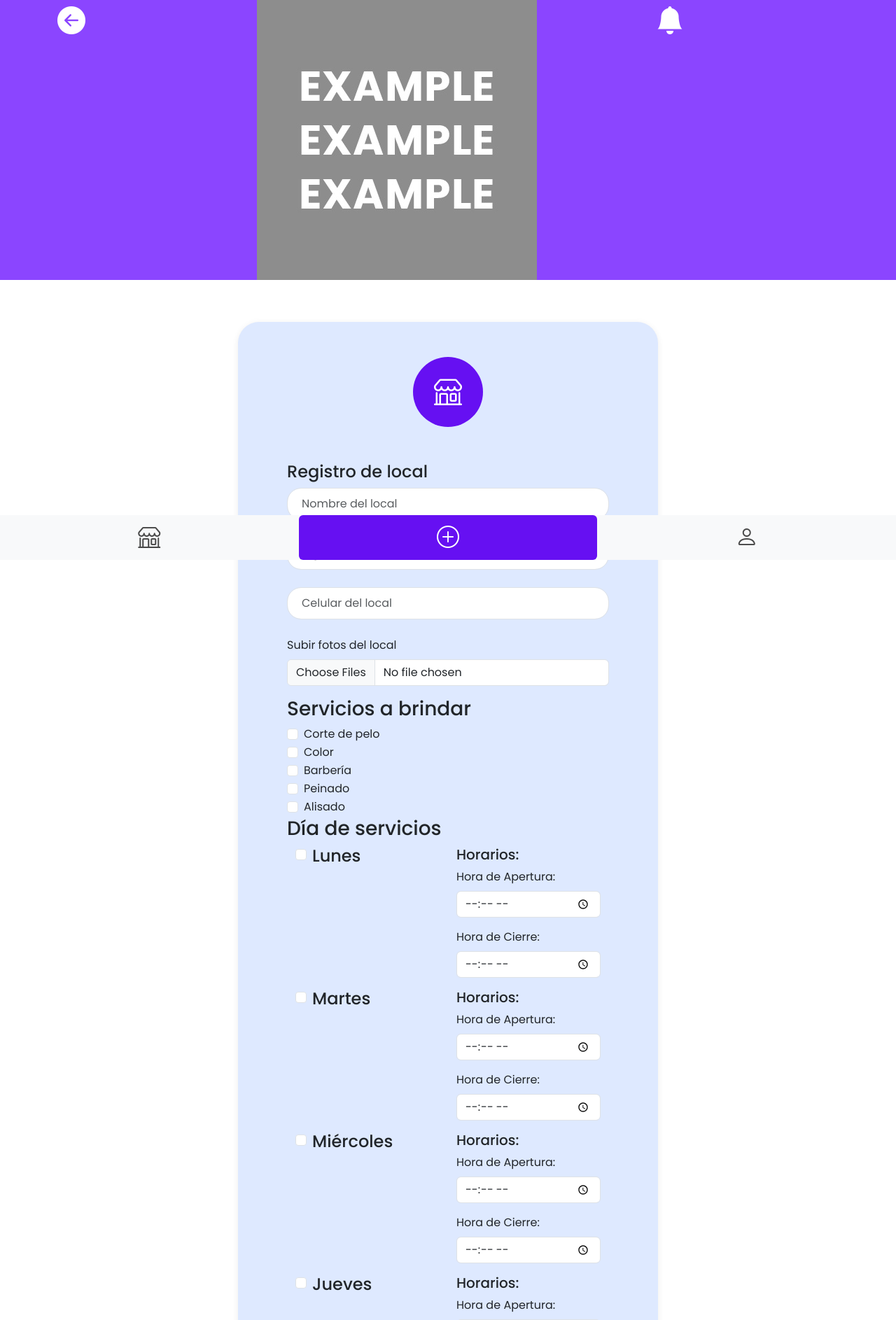
After one commit to juan481/PeluqTurn, a PHP site: page /subirlocal.html in a window 1280 px wide. The commit adds this page. Shown: the top 1886 px of the page at 70% size. Run offline with PHP 8.4, Linux system fonts and the light colour scheme.

Commit message:
Creacion de página para local - Admin

```diff
--- a/style.css
+++ b/style.css
@@ -7,6 +7,10 @@
             padding: 10px;
           }
 
+        header {
+            background-color: #8b45ff;
+
+          }
 
 
         /* Cambiar el color del ícono en el enlace activo */
--- /dev/null
+++ b/subirlocal.html
@@ -0,0 +1,312 @@
+<!DOCTYPE html>
+<html lang="en">
+<head>
+    <meta charset="UTF-8">
+    <meta name="viewport" content="width=device-width, initial-scale=1.0">
+    <link href="https://cdn.jsdelivr.net/npm/bootstrap@5.3.1/dist/css/bootstrap.min.css" rel="stylesheet" integrity="sha384-4bw+/aepP/YC94hEpVNVgiZdgIC5+VKNBQNGCHeKRQN+PtmoHDEXuppvnDJzQIu9" crossorigin="anonymous">
+    <script src="https://cdn.jsdelivr.net/npm/bootstrap@5.3.1/dist/js/bootstrap.bundle.min.js" integrity="sha384-HwwvtgBNo3bZJJLYd8oVXjrBZt8cqVSpeBNS5n7C8IVInixGAoxmnlMuBnhbgrkm" crossorigin="anonymous"></script>
+    <link rel="stylesheet" href="https://cdn.jsdelivr.net/npm/bootstrap-icons@1.10.5/font/bootstrap-icons.css">
+    <link rel="stylesheet" href="style.css">
+    <link rel="preconnect" href="https://fonts.googleapis.com">
+    <link rel="preconnect" href="https://fonts.gstatic.com" crossorigin>
+    <link href="https://fonts.googleapis.com/css2?family=Poppins:wght@100;400;500;700&display=swap" rel="stylesheet">
+
+    <title>Menu</title>
+</head>
+<body>
+    <header>
+        <!-- Botón volver -->
+        <div class="container">
+            <div class="row">
+              <div class="col">
+                <i class="bi bi-arrow-left-circle-fill fs-1 text-white"></i>
+              </div>
+              <div class="col-6">
+                <!-- Aquí puedes colocar tu logotipo -->
+                <img src="imagen/login.jpg" alt="Logo" class="img-fluid">
+              </div>
+              <div class="col">
+                <i class="bi bi-bell-fill fs-1 text-white float-right"></i>
+              </div>
+            </div>
+          </div>
+
+        <!-- Fin de botón volver -->
+
+                    </div>
+                </div>
+            </div>
+        </header>
+
+    <main>
+        <!-- Inicio del cuerpo de la web -->
+        <!-- Inicio del locales -->
+        <div class="registration-form">
+            <form>
+                <div class="form-icon">
+                    <span><i class="bi bi-shop"></i></span>
+                </div>
+                <h4 class="text">Registro de local</h4>
+                <div class="form-group">
+                    <input type="text" class="form-control item text-center-inline" id="local" placeholder="Nombre del local">
+                </div>
+                <div class="form-group text-center">
+                    <input type="text" class="form-control item text-center-inline" id="ubicacion" placeholder="Ingresar dirección">
+                </div>
+                <div class="form-group text-center">
+                    <input type="text" class="form-control item text-center-inline" id="phone-number" placeholder="Celular del local">
+                </div>
+                <div class="mb-3">
+                    <label for="formFileMultiple" class="form-label">Subir fotos del local</label>
+                    <input class="form-control" type="file" id="formFileMultiple" multiple>
+                  </div>
+
+
+                <h3>Servicios a brindar</h3>
+
+                <div class="form-check form-check">
+                    <input class="form-check-input" type="checkbox" value="" id="defaultCheck1">
+                    <label class="form-check-label" for="defaultCheck1">
+                      Corte de pelo </label>
+                  </div>
+
+                  <div class="form-check form-check">
+                    <input class="form-check-input" type="checkbox" value="" id="defaultCheck1">
+                    <label class="form-check-label" for="defaultCheck1">
+                      Color </label>
+                  </div>
+
+                  <div class="form-check form-check">
+                    <input class="form-check-input" type="checkbox" value="" id="defaultCheck1">
+                    <label class="form-check-label" for="defaultCheck1">
+                      Barbería </label>
+                  </div>
+                  <div class="form-check form-check">
+                    <input class="form-check-input" type="checkbox" value="" id="defaultCheck1">
+                    <label class="form-check-label" for="defaultCheck1">
+                     Peinado </label>
+                  </div>
+                  <div class="form-check form-check">
+                    <input class="form-check-input" type="checkbox" value="" id="defaultCheck1">
+                    <label class="form-check-label" for="defaultCheck1">
+                     Alisado </label>
+                  </div>
+
+                  <h3>Día de servicios</h3>
+
+                  <div class="container">
+
+                    <div class="row">
+                        <!-- Columna de Selección de Días -->
+                        <div class="col-md-6">
+                          <div class="form-check">
+                            <input class="form-check-input" type="checkbox" id="lunes">
+                            <label class="form-check-label" for="lunes">
+                              <h4>Lunes </h4>
+                            </label>
+                          </div>
+                          <!-- Puedes agregar más días de la semana aquí -->
+                        </div>
+
+                        <!-- Columna de Selección de Horarios -->
+                        <div class="col-md-6">
+                          <h5>Horarios:</h5>
+                          <div class="mb-3">
+                            <label for="horaApertura" class="form-label">Hora de Apertura:</label>
+                            <input type="time" class="form-control" id="horaApertura" name="horaApertura">
+                          </div>
+
+                          <div class="mb-3">
+                            <label for="horaCierre" class="form-label">Hora de Cierre:</label>
+                            <input type="time" class="form-control" id="horaCierre" name="horaCierre">
+                          </div>
+                          <!-- Puedes agregar más campos de horario aquí -->
+                        </div>
+                      </div>
+
+                      <div class="row">
+                        <!-- Columna de Selección de Días -->
+                        <div class="col-md-6">
+                          <div class="form-check">
+                            <input class="form-check-input" type="checkbox" id="martes">
+                            <label class="form-check-label" for="martes">
+                                <h4>Martes </h4>
+                            </label>
+                          </div>
+                          <!-- Puedes agregar más días de la semana aquí -->
+                        </div>
+
+                        <!-- Columna de Selección de Horarios -->
+                        <div class="col-md-6">
+                          <h5>Horarios:</h5>
+                          <div class="mb-3">
+                            <label for="horaApertura" class="form-label">Hora de Apertura:</label>
+                            <input type="time" class="form-control" id="horaApertura" name="horaApertura">
+                          </div>
+
+                          <div class="mb-3">
+                            <label for="horaCierre" class="form-label">Hora de Cierre:</label>
+                            <input type="time" class="form-control" id="horaCierre" name="horaCierre">
+                          </div>
+                          <!-- Puedes agregar más campos de horario aquí -->
+                        </div>
+
+                        <div class="col-md-6">
+                            <div class="form-check">
+                              <input class="form-check-input" type="checkbox" id="martes">
+                              <label class="form-check-label" for="miercoles">
+                                <h4>Miércoles</h4>
+                              </label>
+                            </div>
+                            <!-- Puedes agregar más días de la semana aquí -->
+                          </div>
+
+                           <!-- Columna de Selección de Horarios -->
+                        <div class="col-md-6">
+                            <h5>Horarios:</h5>
+                            <div class="mb-3">
+                              <label for="horaApertura" class="form-label">Hora de Apertura:</label>
+                              <input type="time" class="form-control" id="horaApertura" name="horaApertura">
+                            </div>
+
+                            <div class="mb-3">
+                              <label for="horaCierre" class="form-label">Hora de Cierre:</label>
+                              <input type="time" class="form-control" id="horaCierre" name="horaCierre">
+                            </div>
+                            <!-- Puedes agregar más campos de horario aquí -->
+                          </div>
+
+                          <div class="col-md-6">
+                            <div class="form-check">
+                              <input class="form-check-input" type="checkbox" id="martes">
+                              <label class="form-check-label" for="jueves">
+                                <h4>Jueves</h4>
+                              </label>
+                            </div>
+                            <!-- Puedes agregar más días de la semana aquí -->
+                          </div>
+
+                           <!-- Columna de Selección de Horarios -->
+                        <div class="col-md-6">
+                            <h5>Horarios:</h5>
+                            <div class="mb-3">
+                              <label for="horaApertura" class="form-label">Hora de Apertura:</label>
+                              <input type="time" class="form-control" id="horaApertura" name="horaApertura">
+                            </div>
+
+                            <div class="mb-3">
+                              <label for="horaCierre" class="form-label">Hora de Cierre:</label>
+                              <input type="time" class="form-control" id="horaCierre" name="horaCierre">
+                            </div>
+                            <!-- Puedes agregar más campos de horario aquí -->
+                          </div>
+
+                          <div class="col-md-6">
+                            <div class="form-check">
+                              <input class="form-check-input" type="checkbox" id="martes">
+                              <label class="form-check-label" for="viernes">
+                                <h4>Viernes</h4>
+                              </label>
+                            </div>
+                            <!-- Puedes agregar más días de la semana aquí -->
+                          </div>
+                           <!-- Columna de Selección de Horarios -->
+                        <div class="col-md-6">
+                            <h5>Horarios:</h5>
+                            <div class="mb-3">
+                              <label for="horaApertura" class="form-label">Hora de Apertura:</label>
+                              <input type="time" class="form-control" id="horaApertura" name="horaApertura">
+                            </div>
+
+                            <div class="mb-3">
+                              <label for="horaCierre" class="form-label">Hora de Cierre:</label>
+                              <input type="time" class="form-control" id="horaCierre" name="horaCierre">
+                            </div>
+                            <!-- Puedes agregar más campos de horario aquí -->
+                          </div>
+
+                          <div class="col-md-6">
+                            <div class="form-check">
+                              <input class="form-check-input" type="checkbox" id="martes">
+                              <label class="form-check-label" for="sabado">
+                                <h4>Sábado</h4>
+                              </label>
+                            </div>
+                            <!-- Puedes agregar más días de la semana aquí -->
+                          </div>
+                           <!-- Columna de Selección de Horarios -->
+                        <div class="col-md-6">
+                            <h5>Horarios:</h5>
+                            <div class="mb-3">
+                              <label for="horaApertura" class="form-label">Hora de Apertura:</label>
+                              <input type="time" class="form-control" id="horaApertura" name="horaApertura">
+                            </div>
+
+                            <div class="mb-3">
+                              <label for="horaCierre" class="form-label">Hora de Cierre:</label>
+                              <input type="time" class="form-control" id="horaCierre" name="horaCierre">
+                            </div>
+                            <!-- Puedes agregar más campos de horario aquí -->
+                          </div>
+
+                          <div class="col-md-6">
+                            <div class="form-check">
+                              <input class="form-check-input" type="checkbox" id="martes">
+                              <label class="form-check-label" for="domingo">
+                                <h4>Domingo</h4>
+                              </label>
+                            </div>
+                            <!-- Puedes agregar más días de la semana aquí -->
+                          </div>
+                           <!-- Columna de Selección de Horarios -->
+                        <div class="col-md-6">
+                            <h5>Horarios:</h5>
+                            <div class="mb-3">
+                              <label for="horaApertura" class="form-label">Hora de Apertura:</label>
+                              <input type="time" class="form-control" id="horaApertura" name="horaApertura">
+                            </div>
+
+                            <div class="mb-3">
+                              <label for="horaCierre" class="form-label">Hora de Cierre:</label>
+                              <input type="time" class="form-control" id="horaCierre" name="horaCierre">
+                            </div>
+                            <!-- Puedes agregar más campos de horario aquí -->
+                          </div>
+
+
+
+                      </div>
+
+
+
+
+
+                <div class="form-group text-center">
+                    <button type="button" class="btn btn-block create-account">Crear local</button>
+                </div>
+
+            </form>
+
+        </div>
+        <!-- Fin del locales -->
+
+        <p></p>
+    </main>
+
+        <!-- Fin del cuerpo de la web -->
+
+
+        <!-- Inicio de la barra de navegación  -->
+    <footer class="fixed-bottom bg-light">
+        <nav class="nav nav-pills nav-justified">
+            <a class="nav-item nav-link" href="#"><i class="bi bi-shop fs-2 "></i></a>
+            <a class="nav-item nav-link active" href="#"><i class="bi bi-plus-circle fs-2 "></i></a>
+            <a class="nav-item nav-link" href="#"><i class="bi bi-person fs-2"></i></a>
+        </nav>
+    </footer>
+        <!-- Fin de la barra de navegación  -->
+
+
+</body>
+
+</html>
```
Also changed, not shown: index.html (+16 -6 lines).
